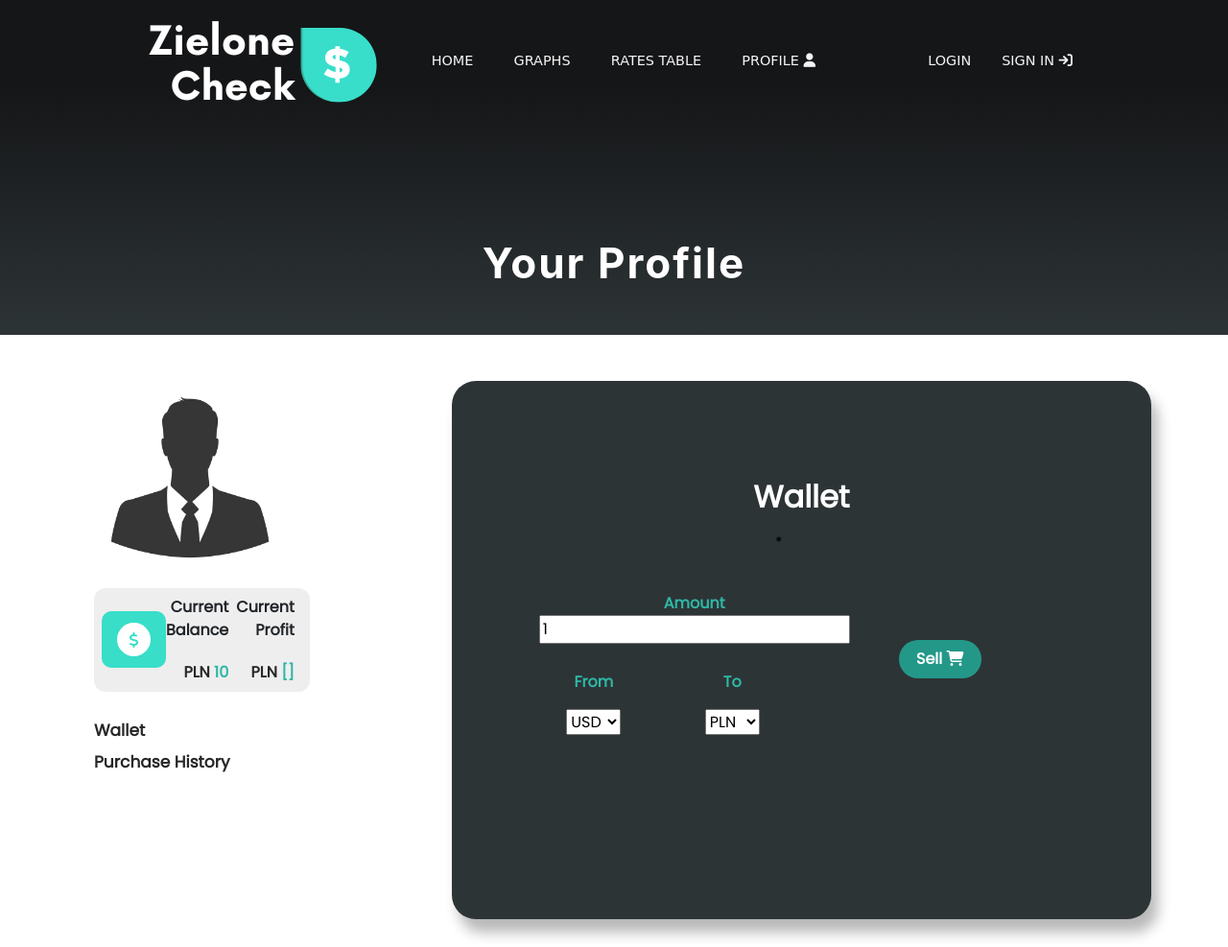
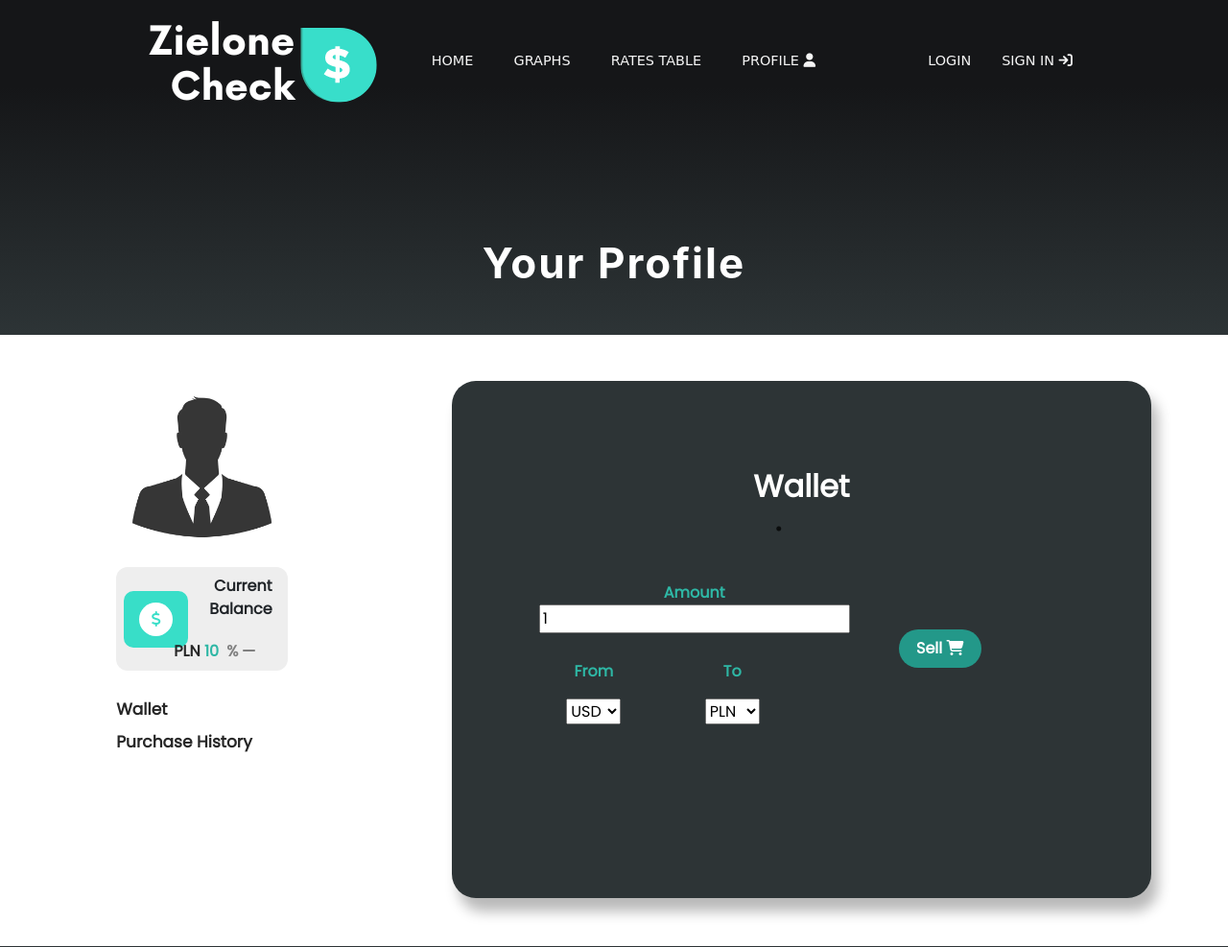
Before and after one commit to kcbojanowski/CurrencyExchangeSystem, a Flask app: template stronka/templates/profile.html in a window 1280 px wide. Shown: the top 987 px of the page at 96% size. Run offline with Flask 2, Linux system fonts and the light colour scheme; the template is opened without the code that fills it: most values are stand-ins (such as "Sample title", 1, 10 or a date in 2020); some libraries are stand-ins or nearby versions; some web fonts are replaced.

Commit message:
final fixes

```diff
--- a/stronka/static/css/profile.css
+++ b/stronka/static/css/profile.css
@@ -78,6 +78,11 @@
 .amount{
 	margin-top:20px;
 	color: #2eb7a5;
+	font-weight: bold;
+}
+
+#profit {
+	margin-top:20px;
 	font-weight: bold;
 }
 .dollar-sign{
--- a/stronka/templates/profile.html
+++ b/stronka/templates/profile.html
@@ -49,11 +49,14 @@
 				        </div>
 				        <div class="budget d-flex flex-column text-right mr-2">
                             <span class="current-balance">Current Balance</span>
-                            <span class="amount"><span class="dollar-sign">PLN </span>{{ balance }}</span>
-                        </div>
-                        <div class="budget d-flex flex-column text-right mr-2">
-                            <span class="current-balance">Current Profit</span>
-                            <span class="amount"><span class="dollar-sign">PLN </span>{{ profit }}</span>
+                            <div class="row text-right">
+                                <div class=" budget d-flex mr-2">
+                                <span class="amount"><span class="dollar-sign">PLN </span>{{ balance }}</span>
+                                </div>
+                                <div class="d-flex">
+                                <span id="profit">32.0% <i class="fa-solid fa-caret-up"></i></span>
+                                </div>
+                            </div>
                         </div>
                     </div>
 
@@ -166,7 +169,6 @@
 
     const tab = document.querySelector("#tabelka");
     currency_hist = {{ hist | tojson }}
-    console.log(currency_hist)
      for (const [key, value] of Object.entries(
                 currency_hist
             )) {
@@ -174,13 +176,34 @@
                         <td>${value['date']}</td>
                         <td>${value['code']} <span class="fi fi-${country_list[value['code']]}""></span></td>
                         <td>${value['amount']}</td>
-                    </tr>`
+                    </tr>`;
 
         tab.insertAdjacentHTML("beforeend", rect_1);
     }
 
 
 </script>
+
+<script>
+
+    const profitTxt = document.querySelector("#profit");
+    percentData = {{profit | tojson}}
+    if(percentData > 0.0){
+        profitTxt.innerHTML = `${percentData}% <i class="fa-solid fa-caret-up"></i>`;
+        profitTxt.style.color = "green";
+    }
+    else if(percentData < 0.0){
+        profitTxt.innerHTML = `${percentData}% <i class="fa-solid fa-caret-down"></i>`;
+        profitTxt.style.color = "red";
+    }
+    else {
+        profitTxt.innerHTML = `${percentData}% <i class="fa-solid fa-minus"></i>`;
+        profitTxt.style.color = "grey";
+    }
+
+
+</script>
+
 <script src="../static/js/profile.js"></script>
 
 {% endblock %}
```
